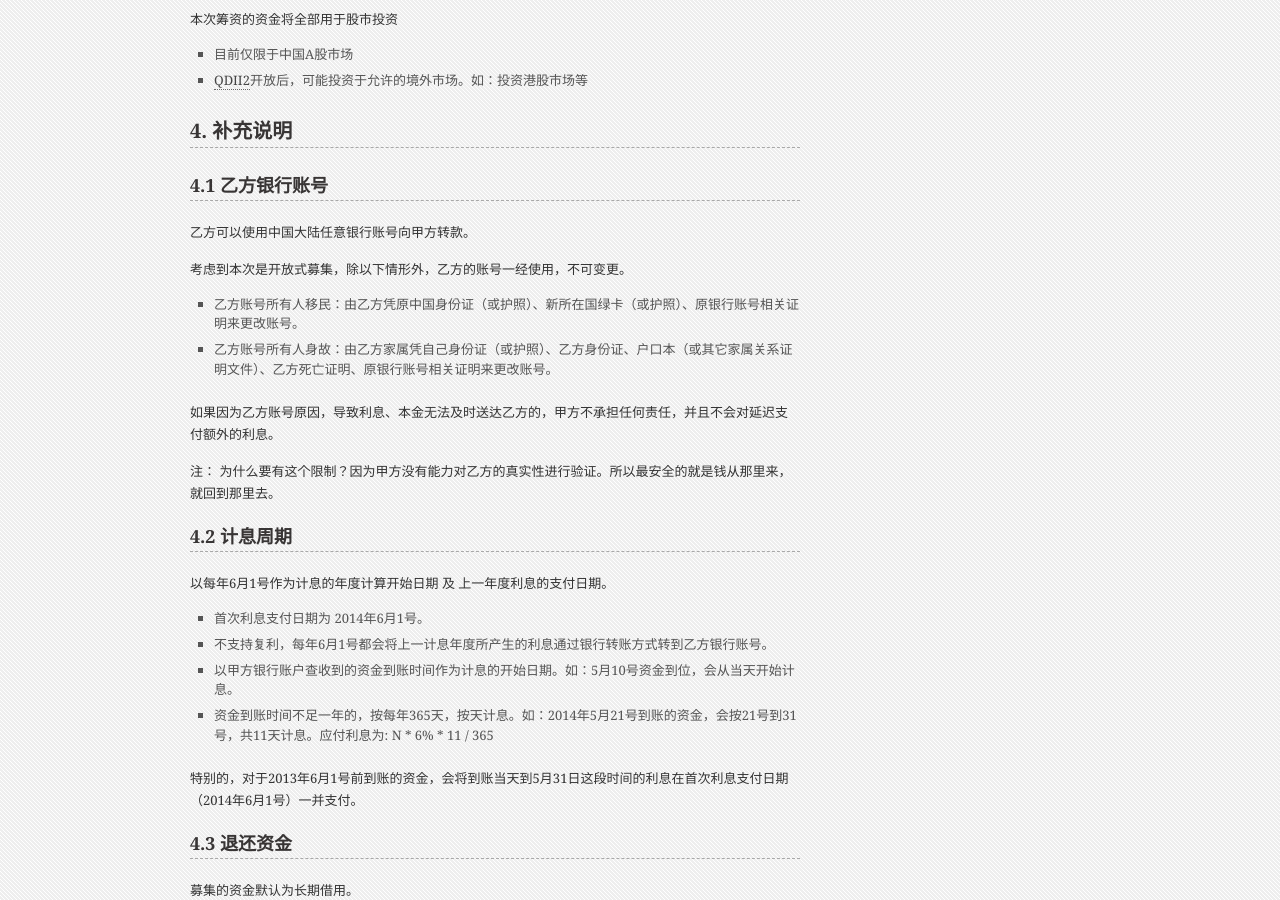
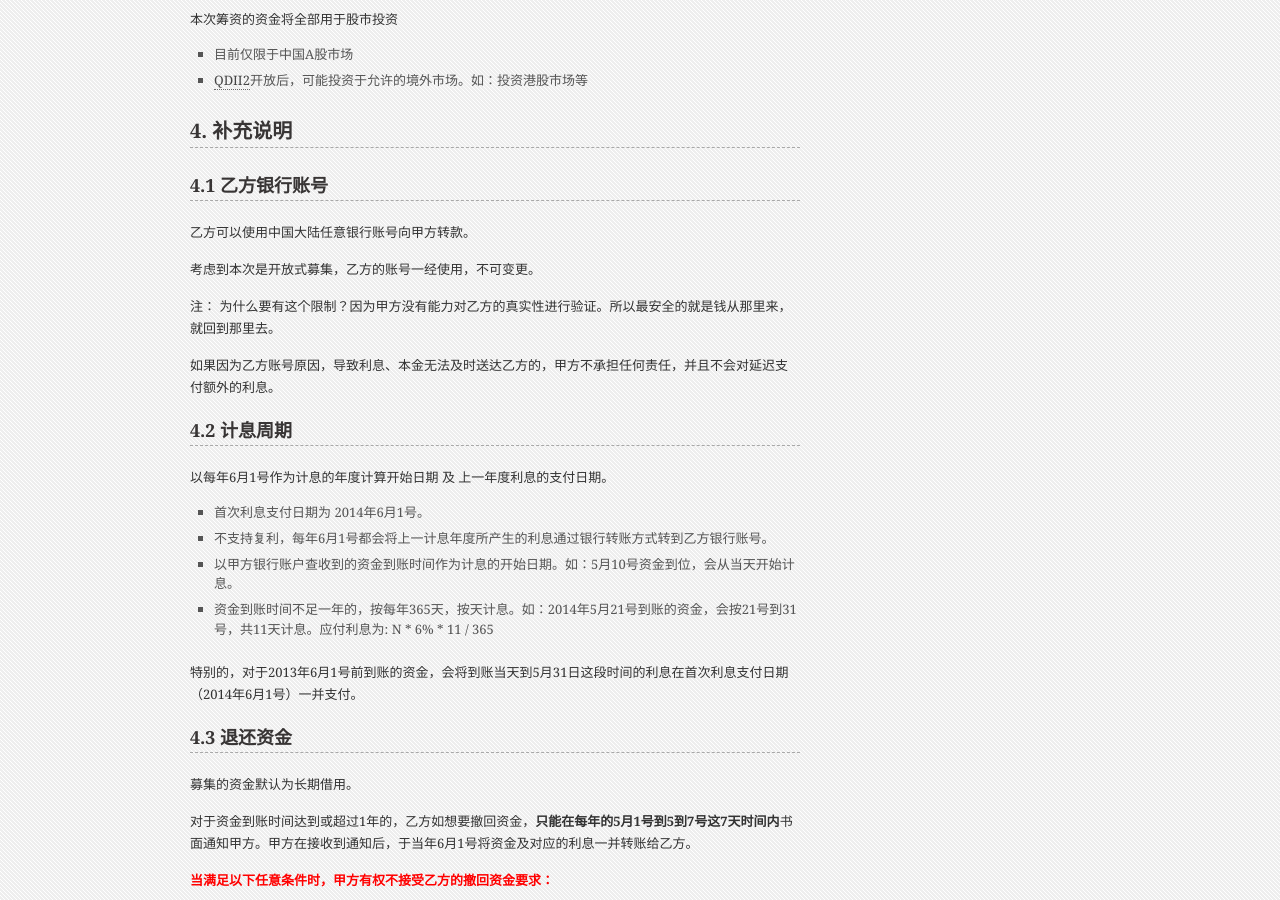
Before and after one commit to fanhongtao/fanhongtao.github.com, a Jekyll site: the page built from _posts/2013-05-10-borrow-plan.md, in a window 1280 px wide and 900 px high, scrolled down 969 px. Built offline with Jekyll 4.4.1, drawn with Linux system fonts in a browser that asks for light colours; Markdown is read by kramdown in place of the engine named in the settings; comment, search, counter and statistics services are not loaded; some of the changed text lies outside the part shown.

Commit message:
Update: borrow-plan to V0.4

```diff
--- a/_posts/2013-05-10-borrow-plan.md
+++ b/_posts/2013-05-10-borrow-plan.md
@@ -48,14 +48,11 @@ copyright: cn
 
 乙方可以使用中国大陆任意银行账号向甲方转款。
 
-考虑到本次是开放式募集，除以下情形外，乙方的账号一经使用，不可变更。
+考虑到本次是开放式募集，乙方的账号一经使用，不可变更。
 
-* 乙方账号所有人移民：由乙方凭原中国身份证（或护照）、新所在国绿卡（或护照）、原银行账号相关证明来更改账号。
-* 乙方账号所有人身故：由乙方家属凭自己身份证（或护照）、乙方身份证、户口本（或其它家属关系证明文件）、乙方死亡证明、原银行账号相关证明来更改账号。
+注： 为什么要有这个限制？因为甲方没有能力对乙方的真实性进行验证。所以最安全的就是钱从那里来，就回到那里去。
 
 如果因为乙方账号原因，导致利息、本金无法及时送达乙方的，甲方不承担任何责任，并且不会对延迟支付额外的利息。
-
-注： 为什么要有这个限制？因为甲方没有能力对乙方的真实性进行验证。所以最安全的就是钱从那里来，就回到那里去。
 
 ## 4.2 计息周期
 
```
Also changed, not shown: other parts of _posts/2013-05-10-borrow-plan.md (+1 -1 lines).
